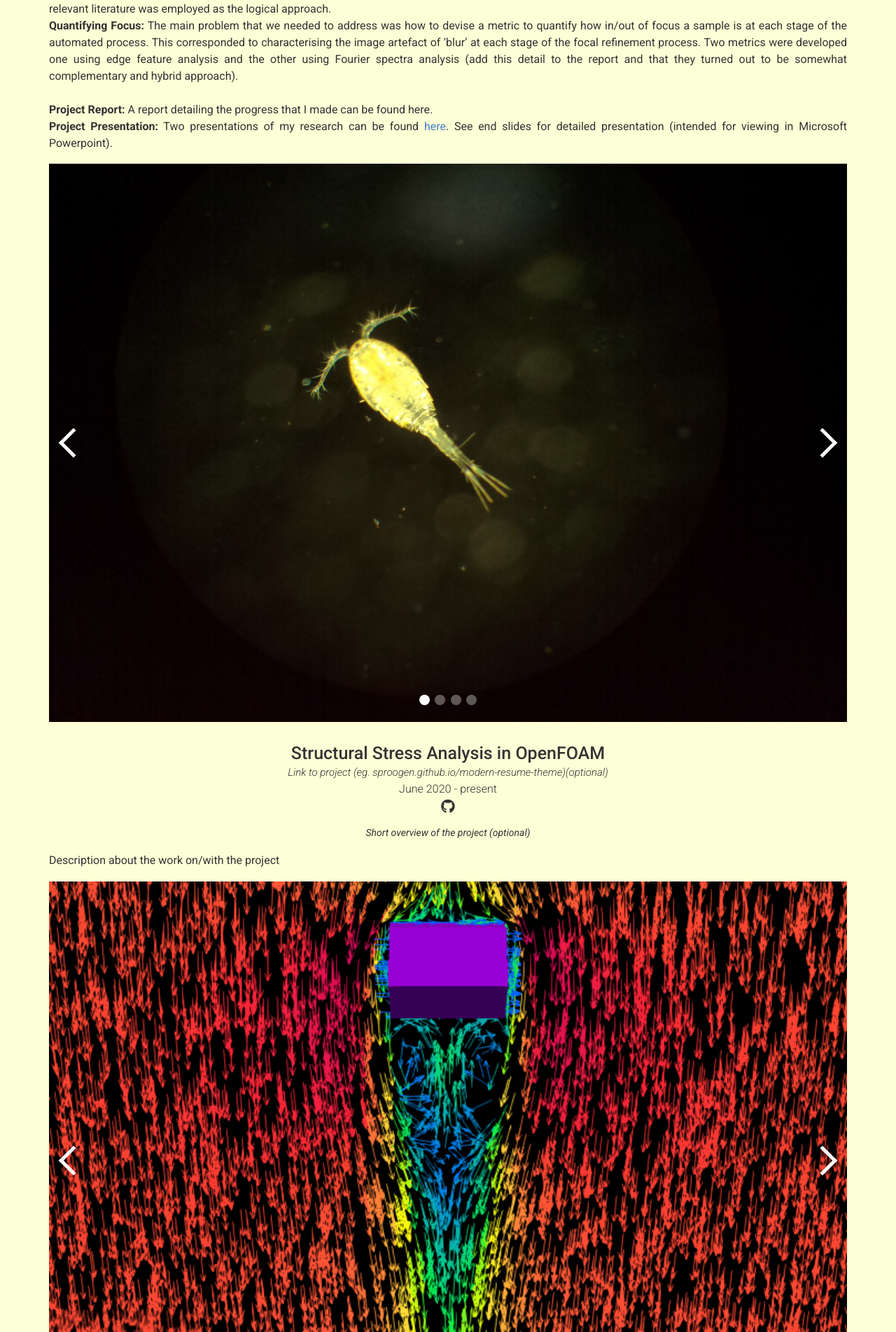
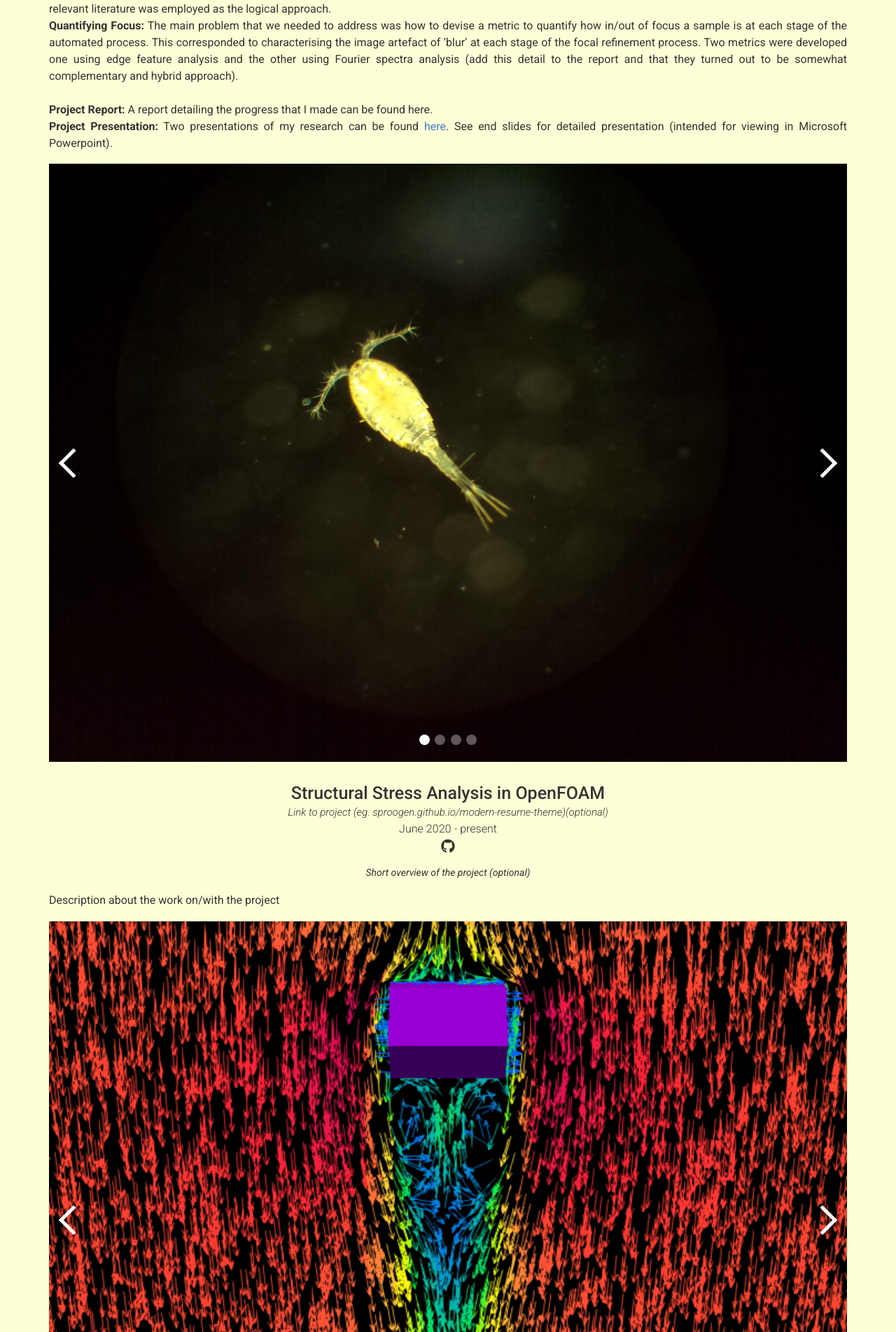
Before and after one commit to WilliamManley/WilliamManley.github.io, a Jekyll site: the page built from index.md, in a window 1280 px wide. Shown: the part 1553-3457 px from the top of the page at 70% size. Built offline with Jekyll 4.4.1, drawn with Linux system fonts in a browser that asks for light colours; nearby versions of some CDN libraries.

Commit message:
Attempting multiple project carousels

```diff
--- a/_includes/projects.html
+++ b/_includes/projects.html
@@ -5,11 +5,11 @@
      {% assign i = i | plus: 1 %}
      {% if i == 1 %}
         {% include {{ project.layout | default: 'left' | append: ".html" }} item=project %}
-        {% include carousel1.html height="70" unit="%" duration="1000000" %}
+        {% include carousel1.html height="75" unit="%" duration="1000000" %}
      {% endif %}
      {% if i == 2 %}
         {% include {{ project.layout | default: 'left' | append: ".html" }} item=project %}
-        {% include carousel2.html height="70" unit="%" duration="1000000" %}
+        {% include carousel2.html height="75" unit="%" duration="1000000" %}
      {% endif %}
   {% endfor %}
 </div>
```
